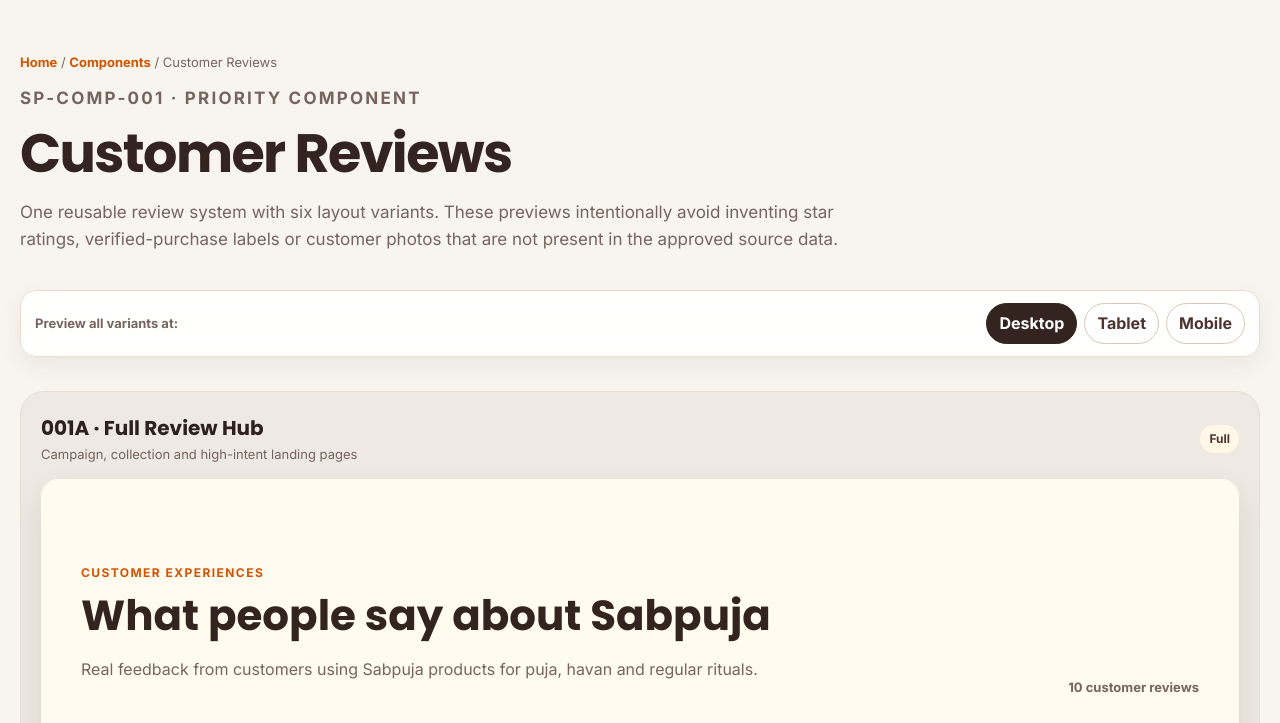
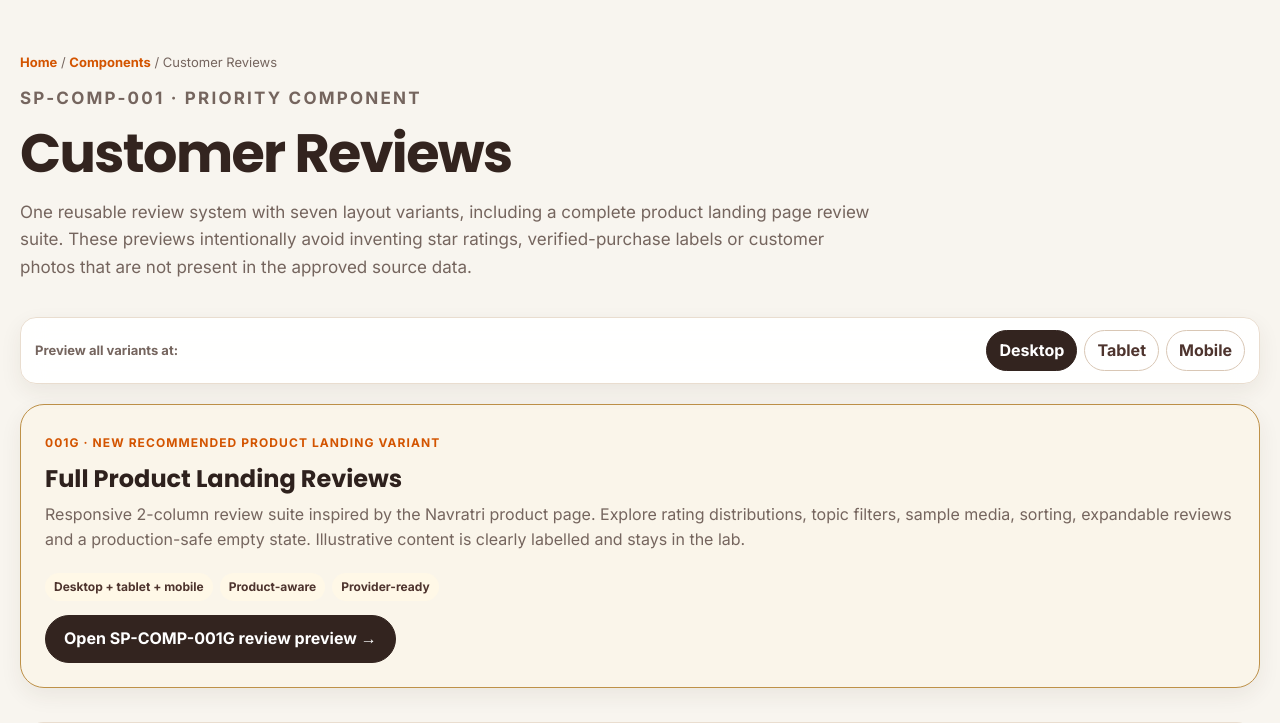
Before and after one commit to sabpuja/sabpuja.github.io, a website: page components/reviews/index.html in a window 1280 px wide. Shown: the part 75-798 px from the top of the page. Drawn offline with Linux system fonts and the light colour scheme.

Commit message:
docs(lab): link full landing review variant from review index

```diff
--- a/components/reviews/index.html
+++ b/components/reviews/index.html
@@ -14,7 +14,7 @@
     <div class="lab-breadcrumb"><a href="/">Home</a> / <a href="/components/">Components</a> / Customer Reviews</div>
     <p class="lab-eyebrow">SP-COMP-001 · Priority component</p>
     <h1>Customer Reviews</h1>
-    <p>One reusable review system with six layout variants. These previews intentionally avoid inventing star ratings, verified-purchase labels or customer photos that are not present in the approved source data.</p>
+    <p>One reusable review system with seven layout variants, including a complete product landing page review suite. These previews intentionally avoid inventing star ratings, verified-purchase labels or customer photos that are not present in the approved source data.</p>
   </div>
 
   <div class="demo-toolbar" aria-label="Preview viewport controls">
@@ -25,6 +25,17 @@
       <button type="button" data-demo-viewport="mobile" aria-pressed="false">Mobile</button>
     </div>
   </div>
+
+
+  <section class="lab-section" style="margin-top:0">
+    <div class="lab-card" style="min-height:0;background:#FAF5EA;border-color:#BE9148">
+      <span class="lab-card__id">001G · New recommended product landing variant</span>
+      <h2>Full Product Landing Reviews</h2>
+      <p>Responsive 2-column review suite inspired by the Navratri product page. Explore rating distributions, topic filters, sample media, sorting, expandable reviews and a production-safe empty state. Illustrative content is clearly labelled and stays in the lab.</p>
+      <div class="lab-card__meta"><span class="lab-chip">Desktop + tablet + mobile</span><span class="lab-chip">Product-aware</span><span class="lab-chip">Provider-ready</span></div>
+      <p style="margin-top:14px"><a class="lab-button" href="/components/reviews/product-landing/">Open SP-COMP-001G review preview →</a></p>
+    </div>
+  </section>
 
   <section class="demo-section">
     <div class="demo-section__meta"><div><h2>001A · Full Review Hub</h2><p>Campaign, collection and high-intent landing pages</p></div><span class="lab-chip">Full</span></div>
```
